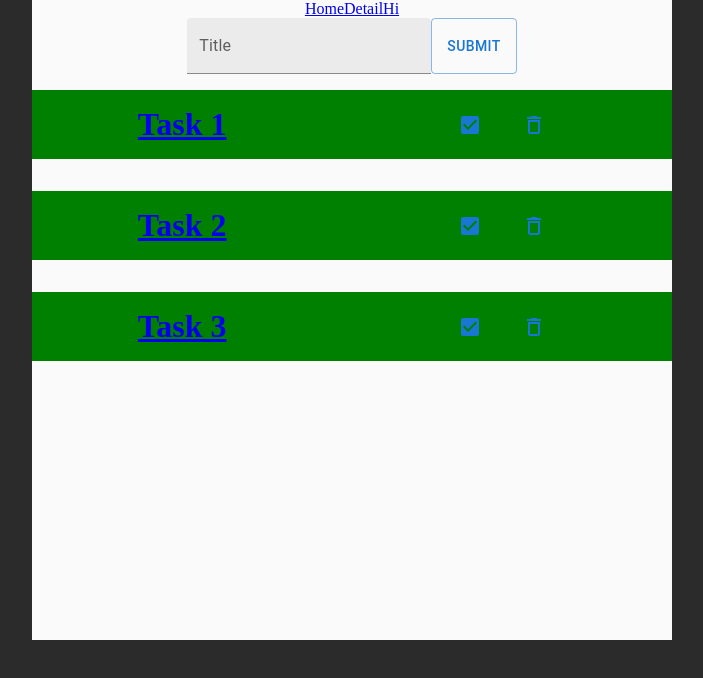
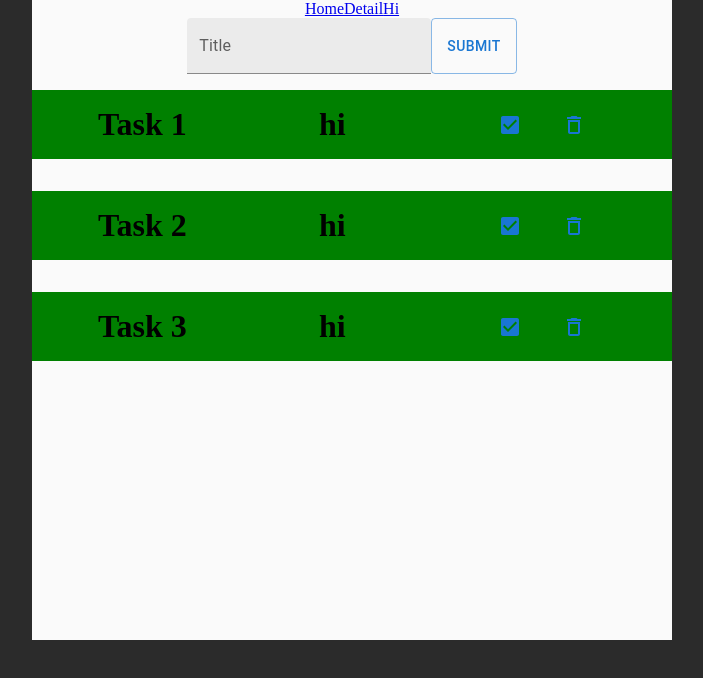
Before and after one commit to uniquemozilla22/todo-takeo, a React (Create React App) app: page / in a window 1280 px wide. Shown: the top 678 px of the page, without its empty margins (288-991 px from the left). Built offline with nearby package versions, Linux system fonts and the light colour scheme.

Commit message:
Day 6 : UseNavigation and Use Location

```diff
--- a/src/App.js
+++ b/src/App.js
@@ -39,10 +39,9 @@ function App() {
       return (
         <Listing
           key={index}
-          title={task.title}
-          completed={task.completed}
           onDelete={() => deleteData(task.id)}
           onComplete={() => completeTask(task.id)}
+          {...task}
         />
       );
     });
@@ -64,7 +63,7 @@ function App() {
             </>
           }
         />
-        <Route path="/detail" element={<ListDetail {...data[0]} />} />
+        <Route path="/detail" Component={ListDetail} />
         <Route
           path="/hi"
           element={
--- a/src/Components/List.comp.js
+++ b/src/Components/List.comp.js
@@ -7,10 +7,22 @@ import { IconContainer, ListingContainer } from "./../styled/styled";
 const Listing = (props) => {
   const navigate = useNavigate();
 
-  const navigateToDetail = (e) => navigate("/detail");
+  console.log(props);
+
+  const navigateToDetail = (e) => {
+    navigate("/detail", {
+      state: {
+        title: props.title,
+        completed: props.completed,
+        description: props.description,
+      },
+    });
+  };
+
   return (
-    <ListingContainer completed={props.completed} to={"/detail"}>
-      <h1>{props.title}</h1>
+    <ListingContainer completed={props.completed}>
+      <h1 onClick={(e) => navigateToDetail(e)}>{props.title}</h1>
+      <h1>hi</h1>
       <IconContainer>
         <Button variant="text">
           <CheckBox onClick={() => props.onComplete()} />
--- a/src/Components/ListDetail.comp.js
+++ b/src/Components/ListDetail.comp.js
@@ -1,12 +1,16 @@
-import React from "react";
+import React, { useEffect } from "react";
+import { useLocation } from "react-router-dom";
 
 const ListDetail = (props) => {
+  const { state } = useLocation();
+
+  console.log(state);
   return (
     <>
-      <h1>Title: {props.title}</h1>
-      <p>Completed: {props.completed.toString().toUpperCase()}</p>
+      <h1>Title: {state.title}</h1>
+      <p>Completed: {state.completed.toString().toUpperCase()}</p>
       <hr />
-      <p>Description:{props.description}</p>
+      <p>Description:{state.description}</p>
     </>
   );
 };
--- a/src/styled/styled.js
+++ b/src/styled/styled.js
@@ -19,7 +19,7 @@ export const InputContainer = styled.form`
   justify-content: center;
 `;
 
-export const ListingContainer = styled(Link)((props) => ({
+export const ListingContainer = styled("div")((props) => ({
   background: props.completed ? "green" : "red",
   margin: "1rem",
   width: "100%",
@@ -27,6 +27,14 @@ export const ListingContainer = styled(Link)((props) => ({
   display: "flex",
   justifyContent: "space-around",
   alignItems: "center",
+  "& h1": {
+    cursor: "pointer",
+  },
+  "&:hover": {
+    boxShadow: "4px 0  10px #2b2b2b80",
+
+    color: "white",
+  },
 }));
 
 export const IconContainer = styled.div(() => ({
```
